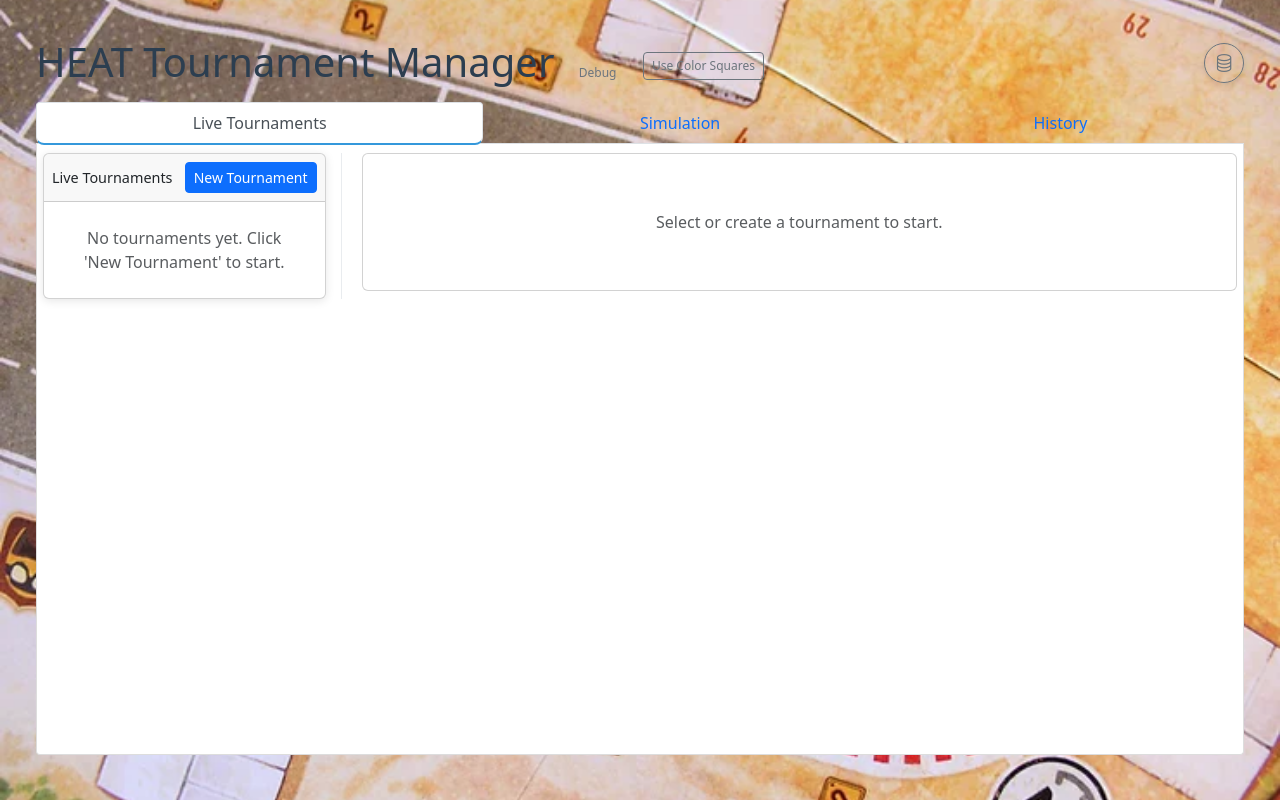
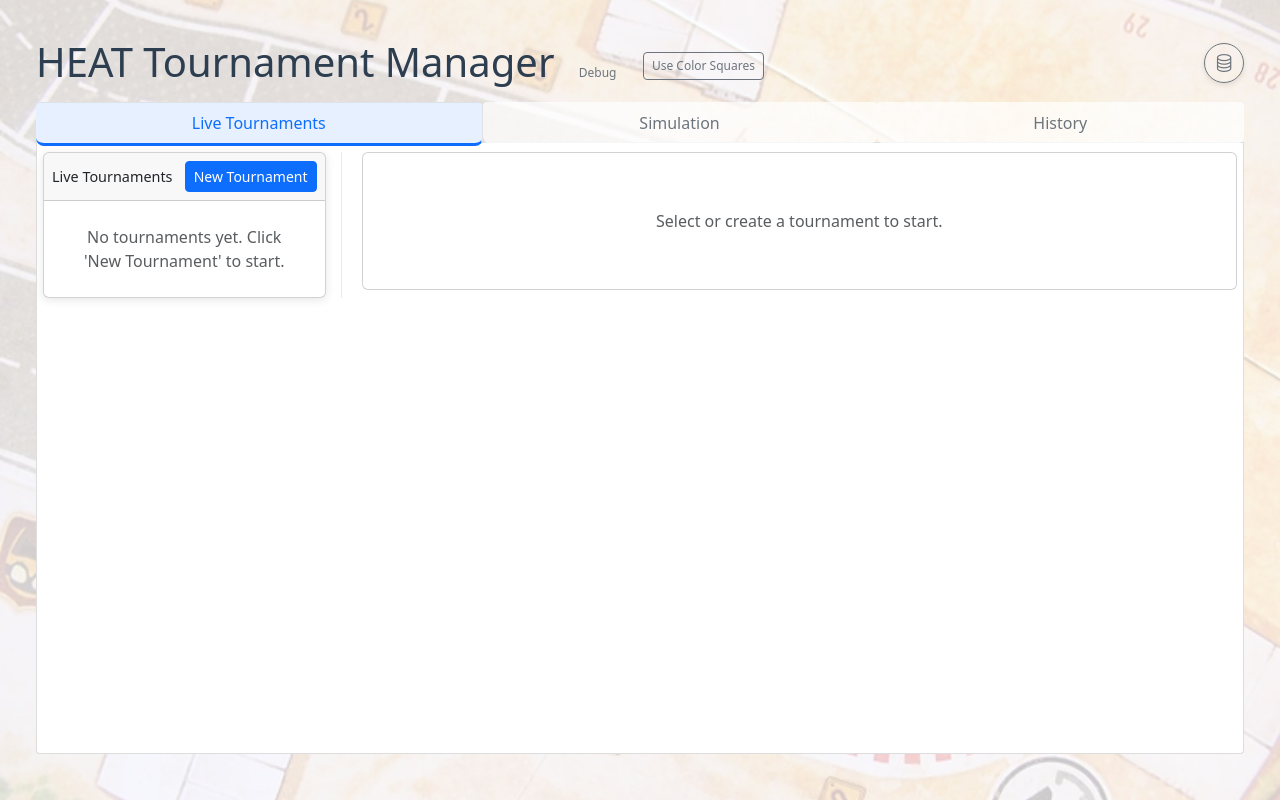
Before and after one commit to AimarGonzalez/Heat-Tournament-Manager, a React (Vite) app: page / in a window 1280 px wide. Built offline with nearby package versions, Linux system fonts and the light colour scheme.

Commit message:
improve tabs readibility

```diff
--- a/src/App.css
+++ b/src/App.css
@@ -42,13 +42,24 @@ h2 {
   border: 1px solid transparent;
   border-top-left-radius: 0.25rem;
   border-top-right-radius: 0.25rem;
+  background-color: rgba(255, 255, 255, 0.7);
+  transition: all 0.2s ease;
+  color: #6c757d;
 }
 
 .nav-tabs .nav-link.active {
+  color: #0d6efd;
+  background-color: #e6f0ff;
+  border-color: #dee2e6 #dee2e6 #fff;
+  border-bottom: 3px solid #0d6efd;
+  border-left: none;
+  margin-bottom: -3px;
+}
+
+.nav-tabs .nav-link:hover:not(.active) {
+  background-color: rgba(255, 255, 255, 0.85);
+  border-color: transparent;
   color: #495057;
-  background-color: #fff;
-  border-color: #dee2e6 #dee2e6 #fff;
-  border-bottom: 2px solid #3498db;
 }
 
 .tab-content {
--- a/src/index.css
+++ b/src/index.css
@@ -28,7 +28,8 @@ body {
   display: block;
   min-width: 320px;
   min-height: 100vh;
-  background-color: #f5f5f5;
+  background-color: rgba(245, 245, 245, 0.85);
+  background-blend-mode: overlay;
   background-size: cover;
   background-position: center;
   background-attachment: fixed;
```
